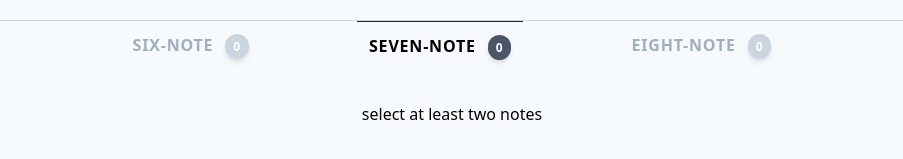
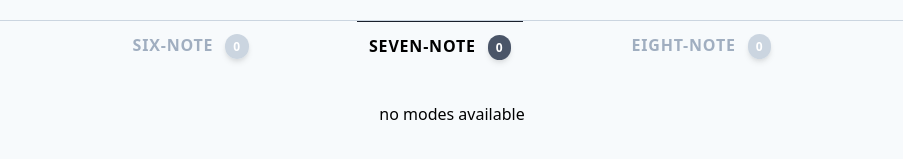
Before and after one commit to Kuzmink13/Composers-Reference, a React (Create React App) app: page / in a window 1280 px wide. Shown: the part 353-512 px from the top of the page, without its empty margins (188-1091 px from the left). Built offline with nearby package versions, Linux system fonts and the light colour scheme.

Commit message:
Removed two-note requirement to show cards

```diff
--- a/src/components/App.jsx
+++ b/src/components/App.jsx
@@ -10,12 +10,10 @@ class App extends Component {
     super(props);
     this.state = {
       isNoteSelected: Array(12).fill(false),
-      hasEnoughNotes: false,
       root: undefined,
       filteredLists: Array(3).fill([]),
     };
     this.updateFilteredLists = this.updateFilteredLists.bind(this);
-    this.updateHasEnoughNotes = this.updateHasEnoughNotes.bind(this);
     this.handleKeyPress = this.handleKeyPress.bind(this);
     this.handleRootKeyPress = this.handleRootKeyPress.bind(this);
   }
@@ -37,13 +35,6 @@ class App extends Component {
     }));
   }
 
-  updateHasEnoughNotes() {
-    this.setState((state) => ({
-      hasEnoughNotes:
-        state.isNoteSelected.reduce((acc, el) => acc + Number(el), 0) > 1,
-    }));
-  }
-
   handleKeyPress(pressedNote) {
     this.setState((state) => ({
       isNoteSelected: state.isNoteSelected.map((key, i) => {
@@ -56,7 +47,6 @@ class App extends Component {
       })(),
     }));
     this.updateFilteredLists();
-    this.updateHasEnoughNotes();
   }
 
   handleRootKeyPress(pressedNote) {
@@ -72,7 +62,6 @@ class App extends Component {
       })(),
     }));
     this.updateFilteredLists();
-    this.updateHasEnoughNotes();
   }
 
   render() {
@@ -87,10 +76,7 @@ class App extends Component {
             handleKeyPress={this.handleKeyPress}
             handleRootKeyPress={this.handleRootKeyPress}
           />
-          <ModeController
-            hasEnoughNotes={this.state.hasEnoughNotes}
-            filteredLists={this.state.filteredLists}
-          />
+          <ModeController filteredLists={this.state.filteredLists} />
         </div>
       </div>
     );
--- a/src/components/ModeController.jsx
+++ b/src/components/ModeController.jsx
@@ -26,7 +26,6 @@ class ModeController extends Component {
           handleSelectorChange={this.handleSelectorChange}
         />
         <ModePanel
-          hasEnoughNotes={this.props.hasEnoughNotes}
           filteredList={this.props.filteredLists[this.state.selectedScaleList]}
         />
       </Fragment>
--- a/src/components/ModePanel.jsx
+++ b/src/components/ModePanel.jsx
@@ -7,8 +7,7 @@ class ModePanel extends Component {
 
     return (
       <div className="h-full overflow-y-auto scrolling-auto flex justify-center items-start flex-wrap">
-        {this.props.hasEnoughNotes ? (
-          isListEmpty ? (
+        {isListEmpty ? (
           <div className="my-8">no modes available</div>
         ) : (
           this.props.filteredList.map((mode, i) => (
@@ -20,9 +19,6 @@ class ModePanel extends Component {
               modeName={mode.getModeName()}
             />
           ))
-          )
-        ) : (
-          <div className="my-8">select at least two notes</div>
         )}
       </div>
     );
```
Lines whose indentation alone changed are shown as unchanged.
